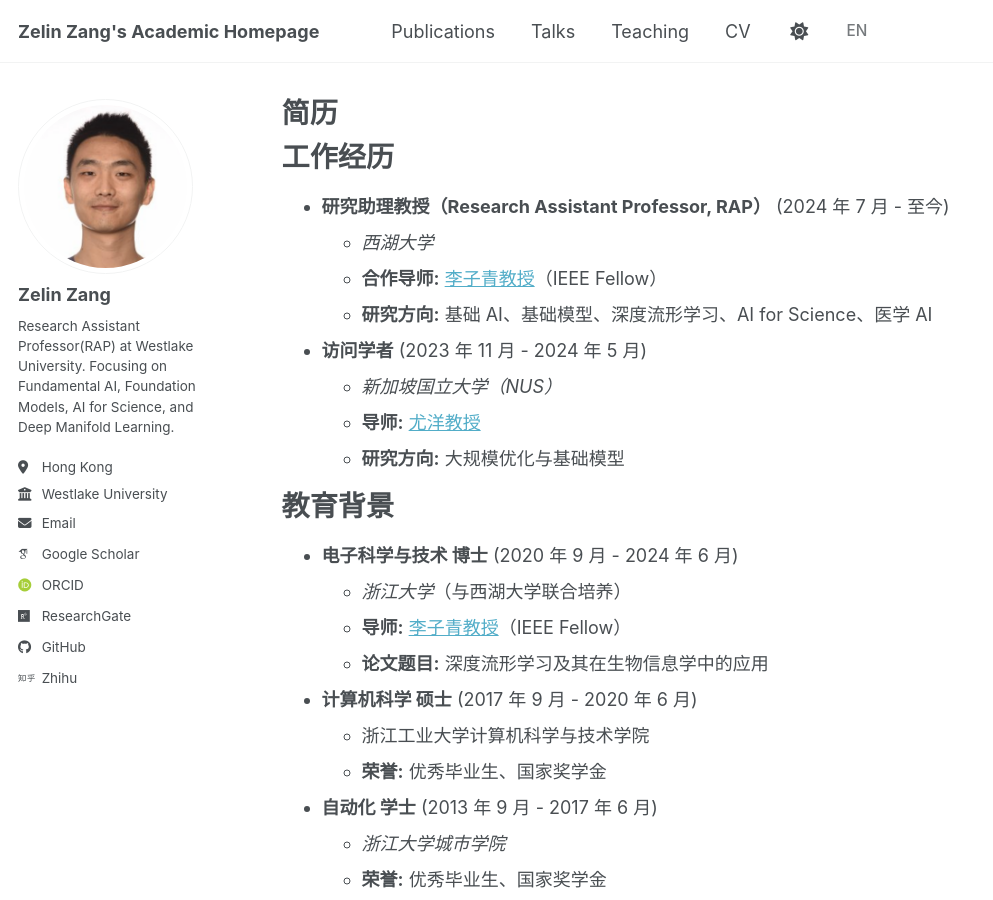
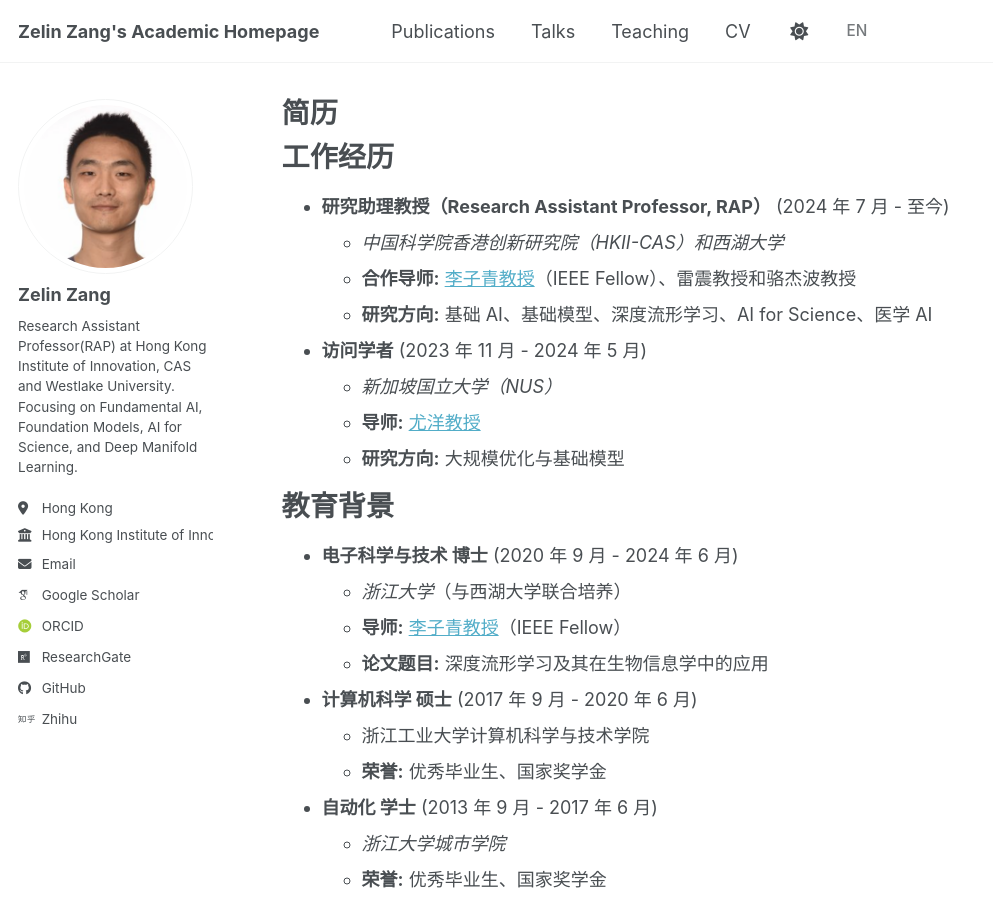
Before and after one commit to zangzelin/zangzelin.github.io, a Jekyll site: the page built from _pages/zh-cv.md, in a window 1280 px wide and 900 px high. Shown: the whole window, without its empty margins (0-993 px from the left). Built offline with Jekyll 4.4.1, drawn with Linux system fonts in a browser that asks for light colours; some web fonts are replaced; a script bundle is joined from its source files by our own code; library files that are not in the unit come from our copies.

Commit message:
Update affiliations and collaborators

```diff
--- a/_config.yml
+++ b/_config.yml
@@ -26,9 +26,9 @@ author:
   avatar           : "zzl720.png"
   name             : "Zelin Zang"
   pronouns         : # example: "she/her"
-  bio              : "Research Assistant Professor(RAP) at Westlake University. Focusing on Fundamental AI, Foundation Models, AI for Science, and Deep Manifold Learning."
+  bio              : "Research Assistant Professor(RAP) at Hong Kong Institute of Innovation, CAS and Westlake University. Focusing on Fundamental AI, Foundation Models, AI for Science, and Deep Manifold Learning."
   location         : "Hong Kong"
-  employer         : "Westlake University"
+  employer         : "Hong Kong Institute of Innovation, CAS & Westlake University"
   uri              : # URL
   email            : "zangzelin@gmail.com"
 
--- a/_pages/zh-cv.md
+++ b/_pages/zh-cv.md
@@ -13,8 +13,8 @@ redirect_from:
 工作经历
 ======
 *   **研究助理教授（Research Assistant Professor, RAP）** (2024 年 7 月 - 至今)
-    *   *西湖大学*
-    *   **合作导师:** [李子青教授](https://scholar.google.com/citations?user=Y-nyLGIAAAAJ)（IEEE Fellow）
+    *   *中国科学院香港创新研究院（HKII-CAS）和西湖大学*
+    *   **合作导师:** [李子青教授](https://scholar.google.com/citations?user=Y-nyLGIAAAAJ)（IEEE Fellow）、雷震教授和骆杰波教授
     *   **研究方向:** 基础 AI、基础模型、深度流形学习、AI for Science、医学 AI
 
 *   **访问学者** (2023 年 11 月 - 2024 年 5 月)
```
Also changed, not shown: _pages/about.md (+1 -1 lines), _pages/cv.md (+2 -2 lines), _pages/zh-about.md (+1 -1 lines).
